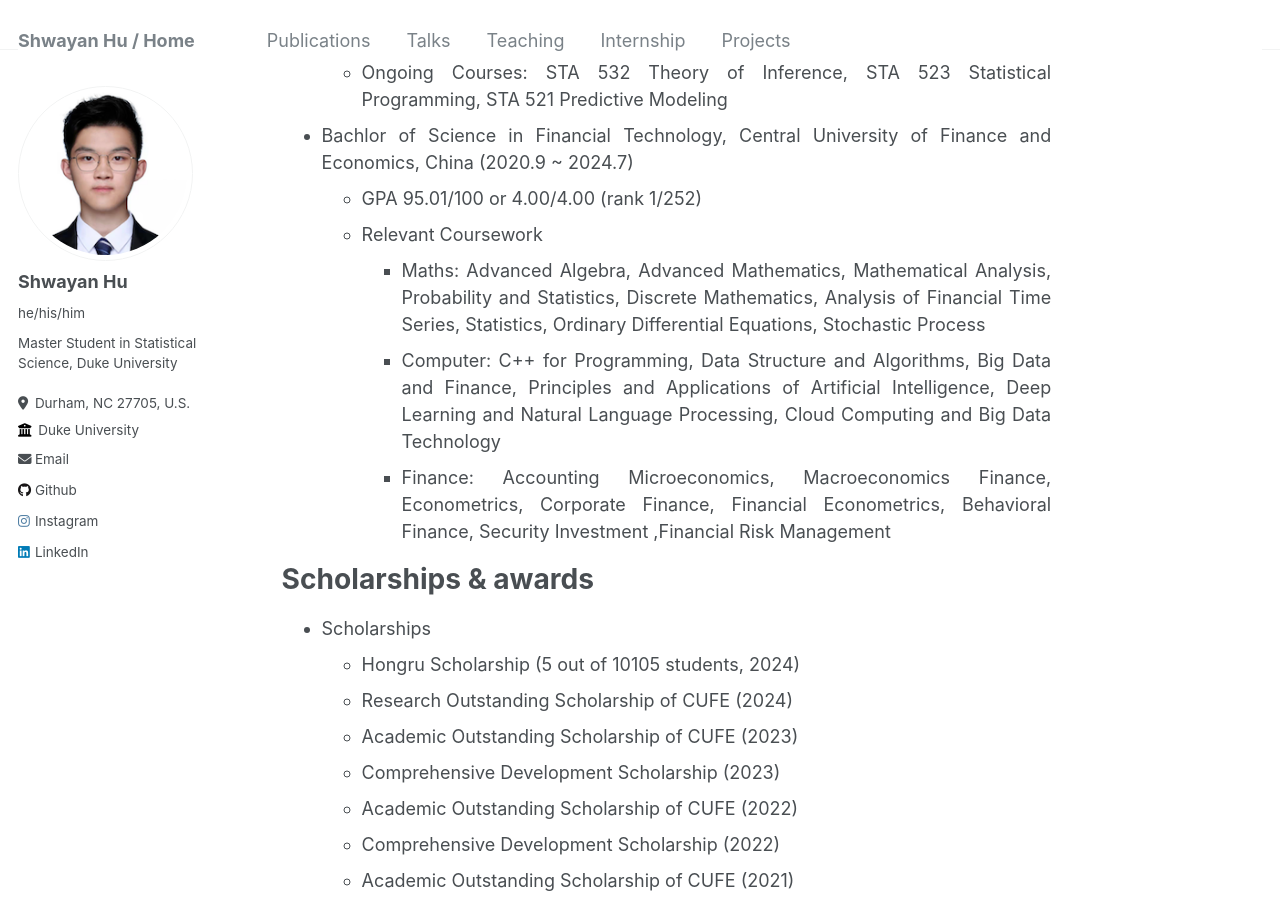
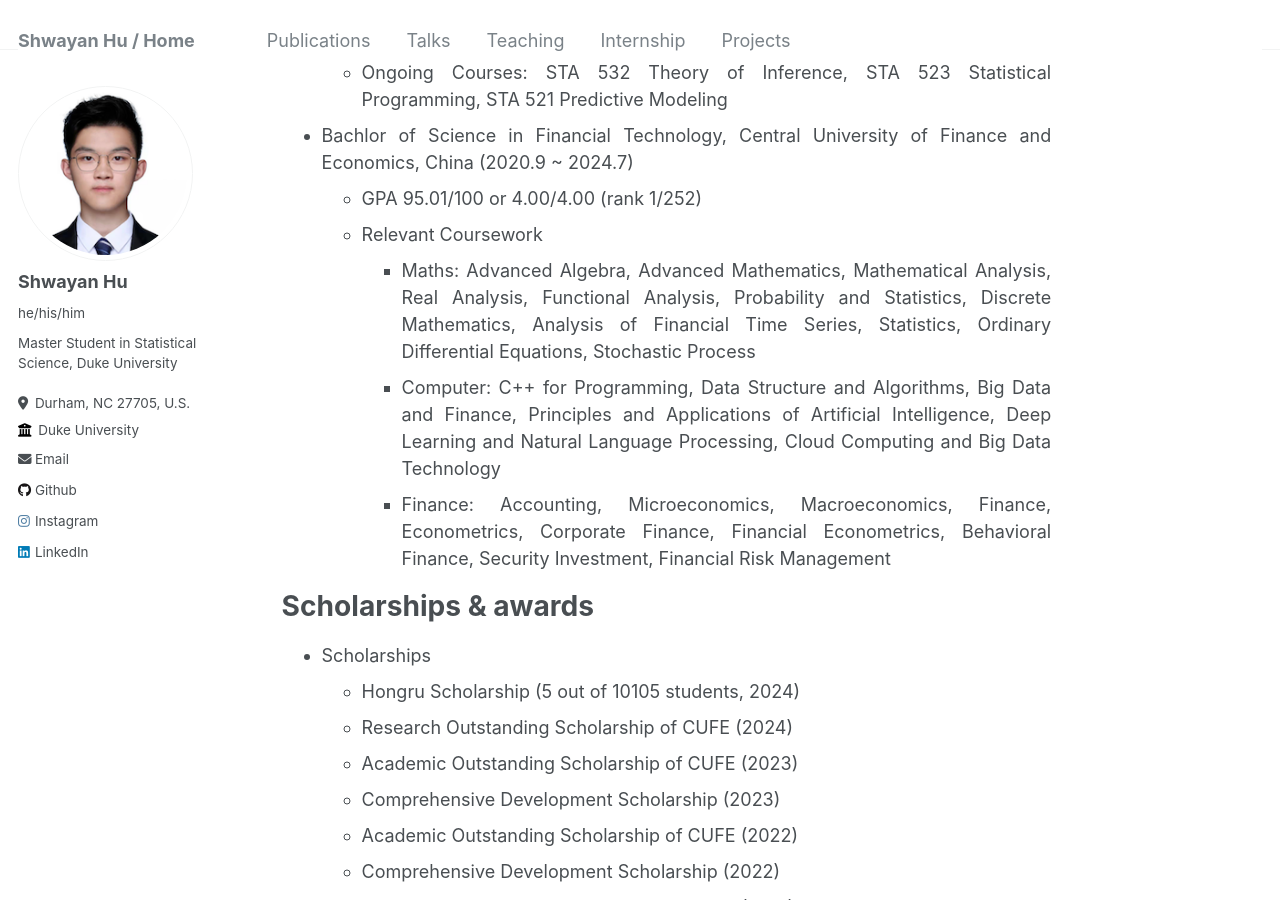
Before and after one commit to ShwayanHu/ShwayanHu.github.io, a Jekyll site: the page built from _pages/about.md, in a window 1280 px wide and 900 px high, scrolled down 421 px. Built offline with Jekyll 4.4.1, drawn with Linux system fonts in a browser that asks for light colours.

Commit message:
Update about.md

```diff
--- a/_pages/about.md
+++ b/_pages/about.md
@@ -15,9 +15,9 @@ redirect_from:
 -   <div style="text-align: justify; text-justify: inter-word;">Bachlor of Science in Financial Technology, Central University of Finance and Economics, China (2020.9 ~ 2024.7)</div>
     -   <div style="text-align: justify; text-justify: inter-word;">GPA 95.01/100 or 4.00/4.00 (rank 1/252) </div>
     -   <div style="text-align: justify; text-justify: inter-word;">Relevant Coursework</div>
-        -   <div style="text-align: justify; text-justify: inter-word;">Maths: Advanced Algebra, Advanced Mathematics, Mathematical Analysis, Probability and Statistics, Discrete Mathematics, Analysis of Financial Time Series, Statistics, Ordinary Differential Equations, Stochastic Process</div>
+        -   <div style="text-align: justify; text-justify: inter-word;">Maths: Advanced Algebra, Advanced Mathematics, Mathematical Analysis, Real Analysis, Functional Analysis, Probability and Statistics, Discrete Mathematics, Analysis of Financial Time Series, Statistics, Ordinary Differential Equations, Stochastic Process</div>
         -   <div style="text-align: justify; text-justify: inter-word;">Computer: C++ for Programming, Data Structure and Algorithms, Big Data and Finance, Principles and Applications of Artificial Intelligence, Deep Learning and Natural Language Processing, Cloud Computing and Big Data Technology</div>
-        -   <div style="text-align: justify; text-justify: inter-word;">Finance: Accounting Microeconomics, Macroeconomics Finance, Econometrics, Corporate Finance, Financial Econometrics, Behavioral Finance, Security Investment ,Financial Risk Management</div>
+        -   <div style="text-align: justify; text-justify: inter-word;">Finance: Accounting, Microeconomics, Macroeconomics, Finance, Econometrics, Corporate Finance, Financial Econometrics, Behavioral Finance, Security Investment, Financial Risk Management</div>
 
 # Scholarships & awards
 
```
